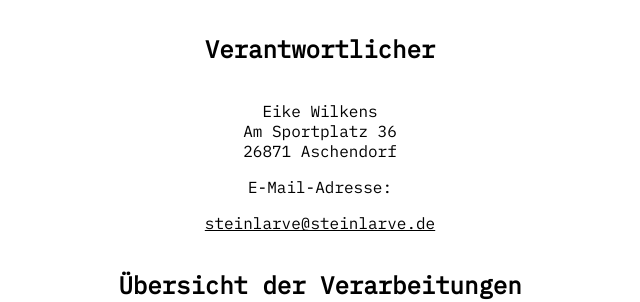
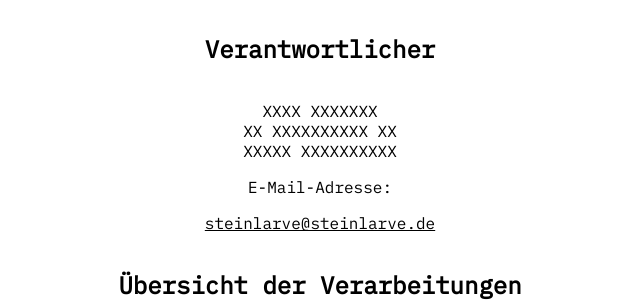
Before and after one commit to LarvenStein/IP-Insights, a PHP site: page /privacy/index.php in a window 1280 px wide. Shown: the part 428-730 px from the top of the page, without its empty margins (320-960 px from the left). Run offline with PHP 8.4, Linux system fonts and the light colour scheme.

Commit message:
Update index.php

```diff
--- a/privacy/index.php
+++ b/privacy/index.php
@@ -35,7 +35,7 @@
 <section class="center">
 <h1>Datenschutzerklärung Webseite</h1>
 <p>Stand: 22. Juli 2022</p><h2>Inhaltsübersicht</h2>
- <ul class="index"><li><a class="index-link" href="#m3">Verantwortlicher</a></li><li><a class="index-link" href="#mOverview">Übersicht der Verarbeitungen</a></li><li><a class="index-link" href="#m13">Maßgebliche Rechtsgrundlagen</a></li><li><a class="index-link" href="#m27">Sicherheitsmaßnahmen</a></li><li><a class="index-link" href="#m225">Bereitstellung des Onlineangebotes und Webhosting</a></li><li><a class="index-link" href="#m42">Begriffsdefinitionen</a></li></ul><h2 id="m3">Verantwortlicher</h2><p>Eike Wilkens<br>Am Sportplatz 36<br>26871 Aschendorf</p>
+ <ul class="index"><li><a class="index-link" href="#m3">Verantwortlicher</a></li><li><a class="index-link" href="#mOverview">Übersicht der Verarbeitungen</a></li><li><a class="index-link" href="#m13">Maßgebliche Rechtsgrundlagen</a></li><li><a class="index-link" href="#m27">Sicherheitsmaßnahmen</a></li><li><a class="index-link" href="#m225">Bereitstellung des Onlineangebotes und Webhosting</a></li><li><a class="index-link" href="#m42">Begriffsdefinitionen</a></li></ul><h2 id="m3">Verantwortlicher</h2><p>XXXX XXXXXXX<br>XX XXXXXXXXXX XX<br>XXXXX XXXXXXXXXX</p>
 E-Mail-Adresse: <p><a href="mailto:steinlarve@steinlarve.de">steinlarve@steinlarve.de</a></p>
 <h2 id="mOverview">Übersicht der Verarbeitungen</h2><p>Die nachfolgende Übersicht fasst die Arten der verarbeiteten Daten und die Zwecke ihrer Verarbeitung zusammen und verweist auf die betroffenen Personen.</p><h3>Arten der verarbeiteten Daten</h3>
 <ul><li>Inhaltsdaten.</li><li>Nutzungsdaten.</li><li>Meta-/Kommunikationsdaten.</li></ul><h3>Kategorien betroffener Personen</h3><ul><li>Nutzer.</li></ul><h3>Zwecke der Verarbeitung</h3><ul><li>Bereitstellung unseres Onlineangebotes und Nutzerfreundlichkeit.</li><li>Informationstechnische Infrastruktur.</li></ul><h3 id="m13">Maßgebliche Rechtsgrundlagen</h3><p>Im Folgenden erhalten Sie eine Übersicht der Rechtsgrundlagen der DSGVO, auf deren Basis wir personenbezogene Daten verarbeiten. Bitte nehmen Sie zur Kenntnis, dass neben den Regelungen der DSGVO nationale Datenschutzvorgaben in Ihrem bzw. unserem Wohn- oder Sitzland gelten können. Sollten ferner im Einzelfall speziellere Rechtsgrundlagen maßgeblich sein, teilen wir Ihnen diese in der Datenschutzerklärung mit.</p>
```
